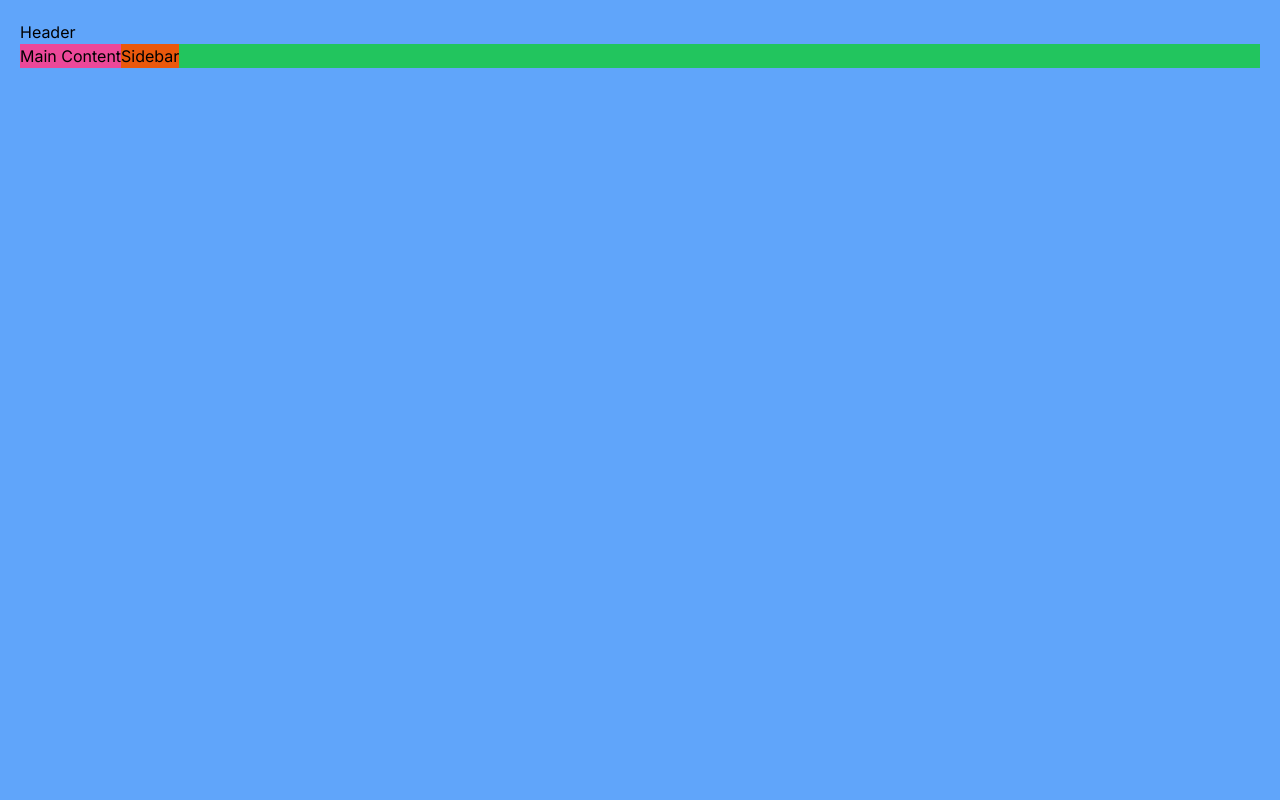
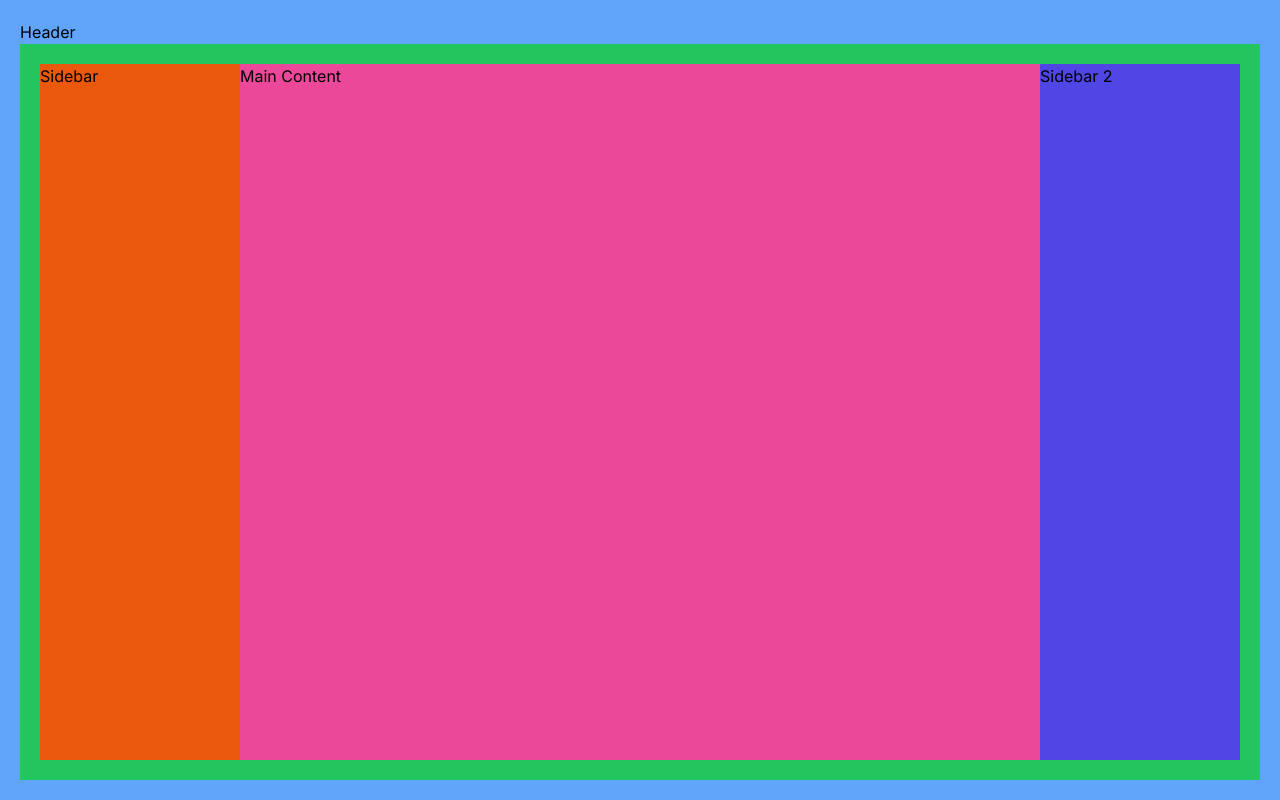
Before and after one commit to emersonjds/nextjs-tw, a Next.js app: page /flex in a window 1280 px wide. Built offline with nearby package versions, Linux system fonts and the light colour scheme.

Commit message:
flex-basis

```diff
--- a/src/app/flex/page.tsx
+++ b/src/app/flex/page.tsx
@@ -13,9 +13,10 @@ export default function Flex() {
 
       <div className="flex flex-col h-screen w-full bg-blue-400 p-5">
         <div>Header</div>
-        <div className="flex bg-green-500">
-          <div className="bg-pink-500"> Main Content</div>
-          <div className="bg-orange-600">Sidebar</div>
+        <div className="flex bg-green-500 p-5 h-full w-full">
+          <div className="bg-orange-600 basis-2/12">Sidebar</div>
+          <div className="bg-pink-500 basis-8/12"> Main Content</div>
+          <div className="bg-indigo-600 basis-2/12">Sidebar 2</div>
         </div>
       </div>
     </>
```
